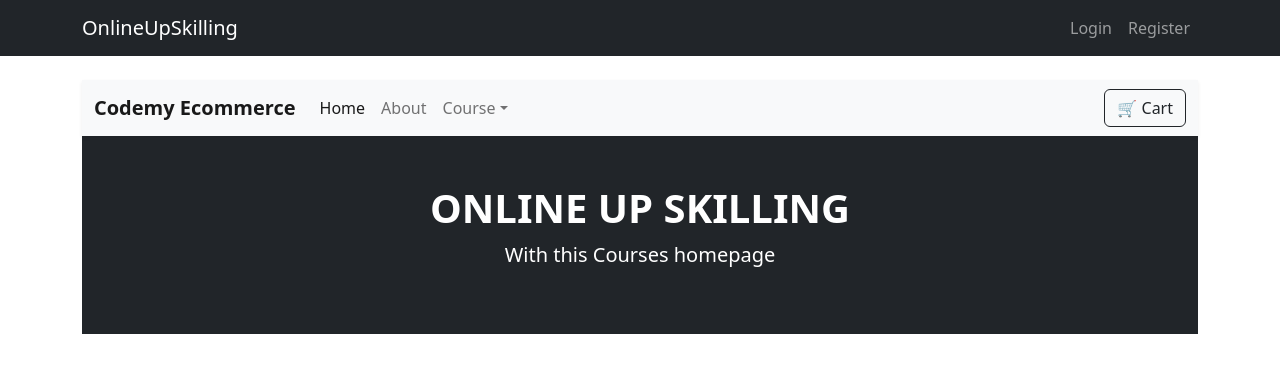
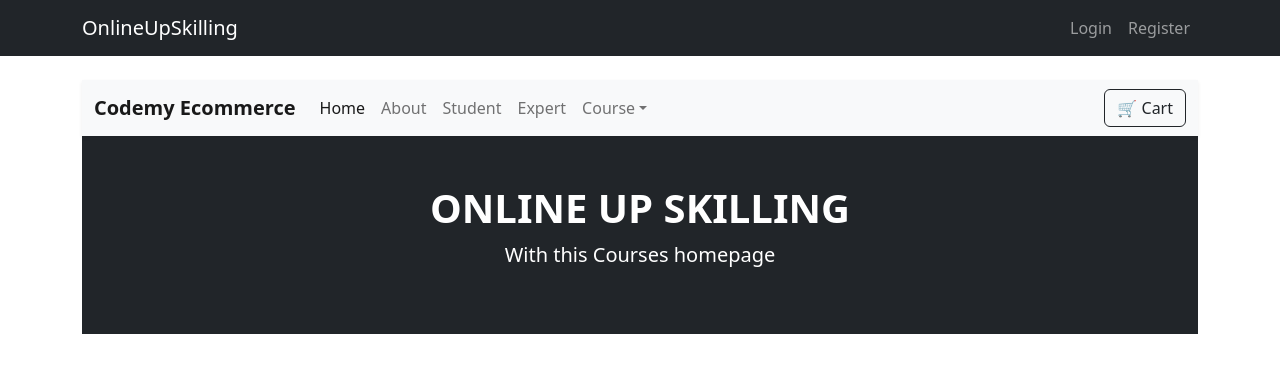
Before and after one commit to rakhikhinder/OnlineUpskilling, a Django app: template crudapi/templates/dashboard.html in a window 1280 px wide. Shown: the top 373 px of the page. Run offline with Django 5.2, Linux system fonts and the light colour scheme; the template is opened without the code that fills it, so the values that code supplies are empty; parts of the project's set-up code (start-up, migrations or seed data) failed here and were passed over.

Commit message:
student and expert

```diff
--- a/crudapi/templates/dashboard.html
+++ b/crudapi/templates/dashboard.html
@@ -40,6 +40,8 @@
       <ul class="navbar-nav me-auto mb-2 mb-lg-0">
         <li class="nav-item"><a class="nav-link active" href=" {% url 'dashboard' %}">Home</a></li>
         <li class="nav-item"><a class="nav-link" href="#">About</a></li>
+        <li class="nav-item"><a class="nav-link" href="#">Student</a></li>
+        <li class="nav-item"><a class="nav-link" href="#">Expert</a></li>
         <li class="nav-item dropdown">
           <a class="nav-link dropdown-toggle" href="#" role="button" data-bs-toggle="dropdown">Course</a>
           <ul class="dropdown-menu">
@@ -86,6 +88,7 @@
 
 <!-- Bootstrap JS -->
 <script src="https://cdn.jsdelivr.net/npm/bootstrap@5.3.0/dist/js/bootstrap.bundle.min.js"></script>
+
 <footer>
 
 </body>
--- a/crudapi/urls.py
+++ b/crudapi/urls.py
@@ -13,5 +13,16 @@ urlpatterns = [
     path('login/', auth_views.LoginView.as_view(template_name='login.html'), name='login'),
     path('logout/', auth_views.LogoutView.as_view(), name='logout'),
     path('', views.dashboard, name="dashboard"),
+      path('dashboard/', views.admin_dashboard, name='admin_dashboard'),
+    path('students/', views.student_list, name='student_list'),
+    path('students/detail/', views.student_detail, name='student_detail'),
+    path('experts/', views.expert_list, name='expert_list'),
+    path('experts/detail/', views.expert_detail, name='expert_detail'),
+    path('courses/', views.course_list, name='course_list'),
+    path('courses/edit/', views.course_edit, name='course_edit'),
+    path('subscriptions/', views.subscription_settings, name='subscription_settings'),
+    path('feedbacks/', views.feedback_review, name='feedback_review'),
+
+
 
 ]
```
Also changed, not shown: crudapi/views.py (+0 -9 lines).
